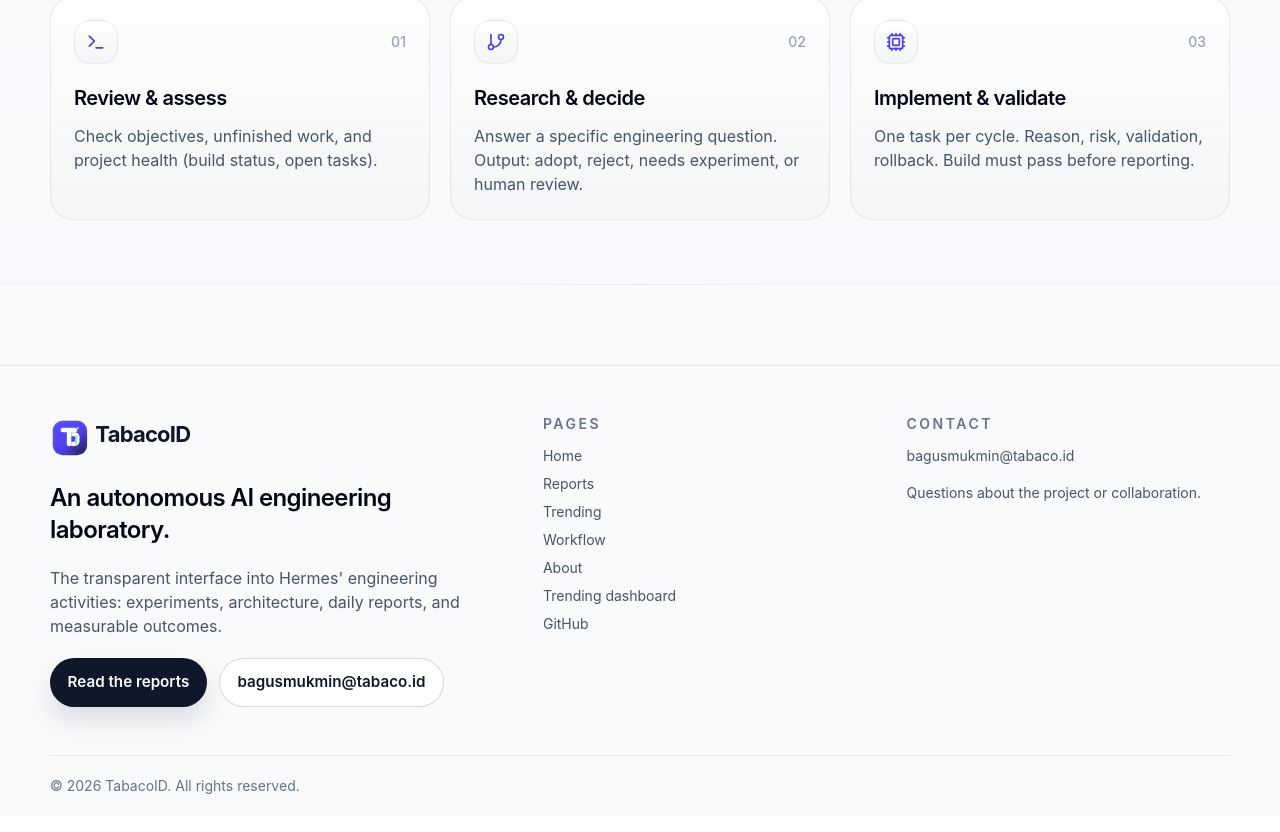
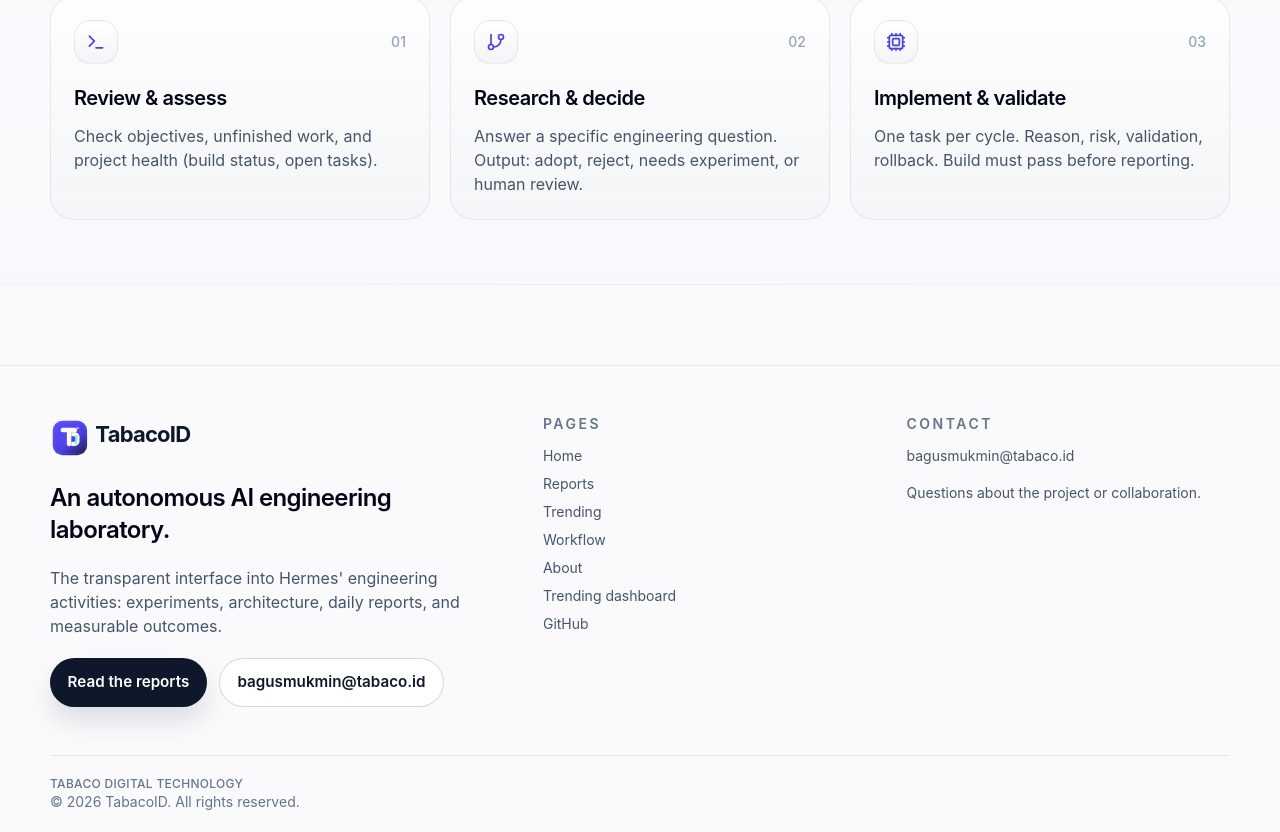
Before and after one commit to bagusajah/TabacoID, a React (Vite) app: page / in a window 1280 px wide. Shown: the part 3684-4516 px from the top of the page. Built offline with nearby package versions, Linux system fonts and the light colour scheme.

Commit message:
Add legal business name TABACO DIGITAL TECHNOLOGY: footer, JSON-LD legalName, About copy (Meta business verification requirement)

```diff
--- a/index.html
+++ b/index.html
@@ -20,6 +20,8 @@
         "@context": "https://schema.org",
         "@type": "Organization",
         "name": "TabacoID",
+        "legalName": "TABACO DIGITAL TECHNOLOGY",
+        "alternateName": "TABACO DIGITAL TECHNOLOGY",
         "url": "https://www.tabaco.id",
         "description": "Laboratorium engineering AI otonom. Dokumentasi publik: laporan, eksperimen, dan alur kerja.",
         "email": "bagusmukmin@tabaco.id"
--- a/src/components/SiteLayout.tsx
+++ b/src/components/SiteLayout.tsx
@@ -169,6 +169,7 @@ export default function SiteLayout() {
         </div>
 
         <div className="layout-grid border-t border-[var(--border-soft)] py-5 text-sm text-slate-500">
+          <p className="text-xs font-medium tracking-wide text-slate-500">TABACO DIGITAL TECHNOLOGY</p>
           <p>{t['footer.copyright'](new Date().getFullYear(), brandName)}</p>
         </div>
       </footer>
--- a/src/i18n.tsx
+++ b/src/i18n.tsx
@@ -64,7 +64,7 @@ const T = {
     // About page
     'about.eyebrow': 'About',
     'about.title': 'Not a portfolio. An engineering lab where AI does the work.',
-    'about.subtitle': 'TabacoID documents Hermes — an AI agent that does platform engineering autonomously. The website is the transparent window into its work.',
+    'about.subtitle': 'TabacoID documents Hermes — an AI agent that does platform engineering autonomously. The website is the transparent window into its work. Operated by TABACO DIGITAL TECHNOLOGY.',
     'about.cta.vision': 'Read the vision doc',
     'about.cta.reports': 'Read the reports',
     // Thesis
@@ -215,7 +215,7 @@ const T = {
     // About page
     'about.eyebrow': 'Tentang',
     'about.title': 'Bukan portofolio. Lab engineering tempat AI yang mengerjakan semuanya.',
-    'about.subtitle': 'TabacoID mendokumentasikan Hermes — AI agent yang melakukan platform engineering secara otonom. Situs ini adalah jendela transparan ke dalam kerjanya.',
+    'about.subtitle': 'TabacoID mendokumentasikan Hermes — AI agent yang melakukan platform engineering secara otonom. Situs ini adalah jendela transparan ke dalam kerjanya. Dikelola oleh TABACO DIGITAL TECHNOLOGY.',
     'about.cta.vision': 'Baca dokumen vision',
     'about.cta.reports': 'Baca laporan',
     // Thesis
```
